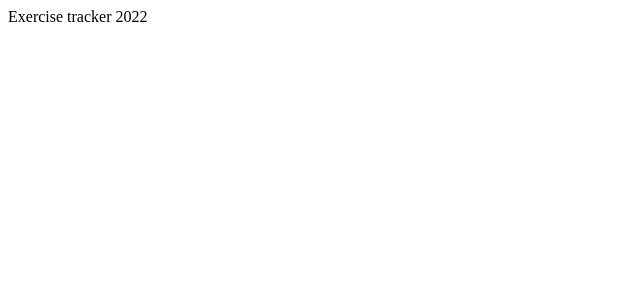
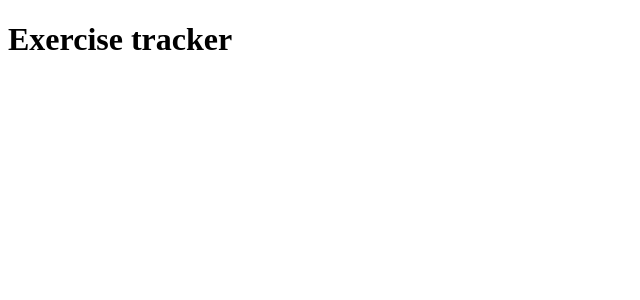
Before and after one commit to bac-dam-1991/exercise-tracker, a React app in the folder client/: page / in a window 1280 px wide. Shown: the top 300 px of the page, without its empty margins (0-640 px from the left). Built offline with nearby package versions, Linux system fonts and the light colour scheme.

Commit message:
Test branch policy

```diff
--- a/client/src/App.tsx
+++ b/client/src/App.tsx
@@ -1,3 +1,7 @@
 export const App = () => {
-  return <div>Exercise tracker 2022</div>;
+  return (
+    <div>
+      <h1>Exercise tracker</h1>
+    </div>
+  );
 };
```
